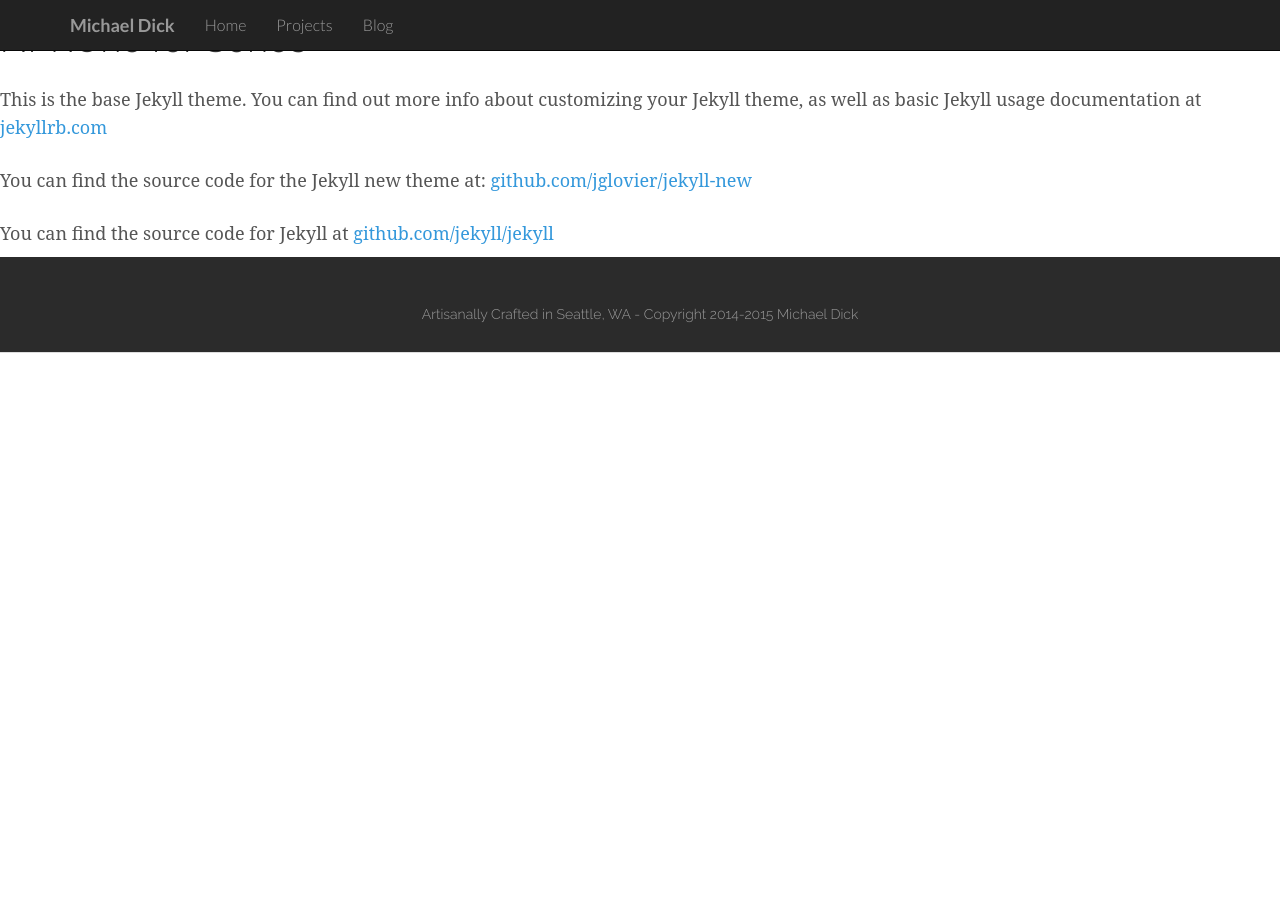
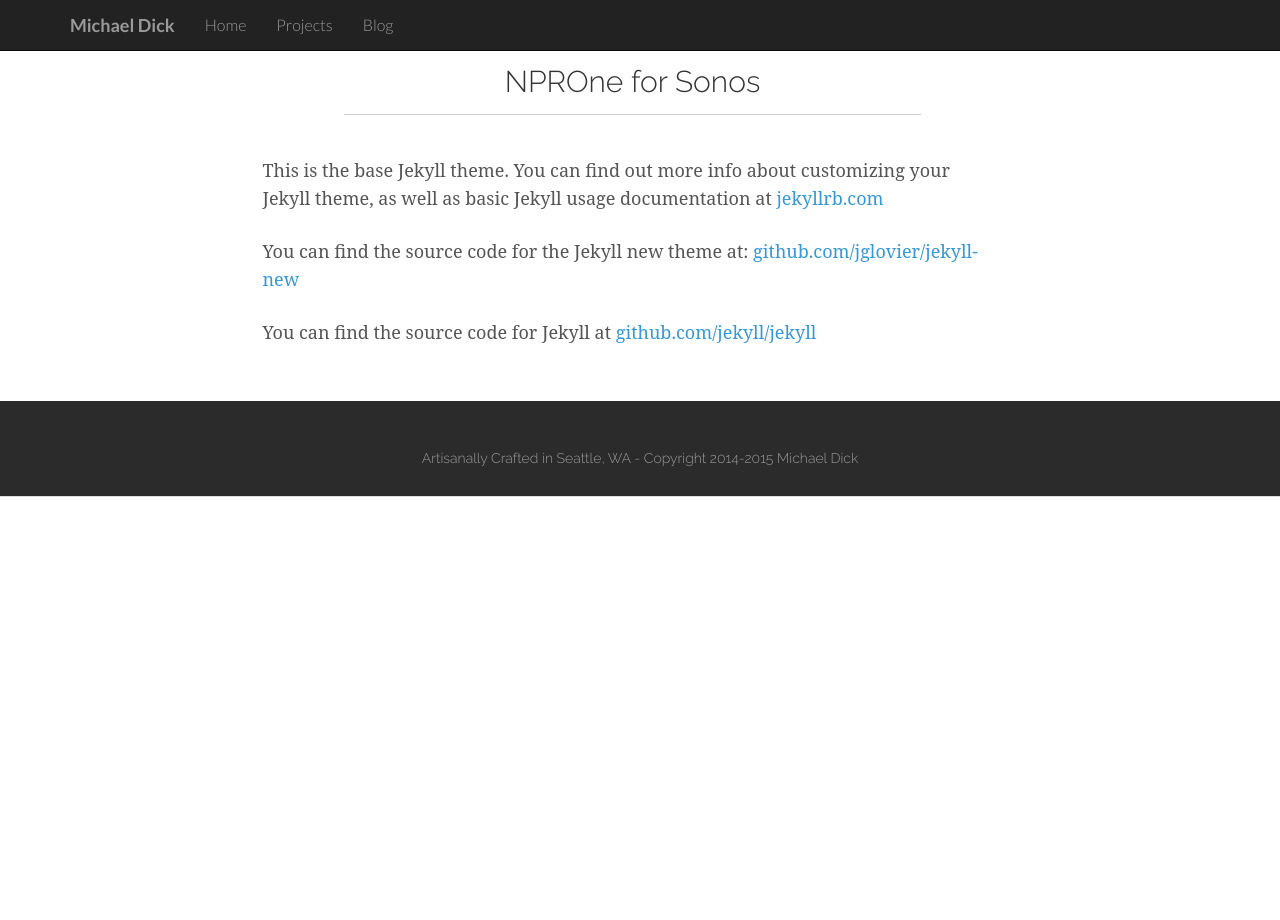
Before and after one commit to bertique/bertique.github.io, a Jekyll site: the page built from sonosnpr.md, in a window 1280 px wide. Built offline with Jekyll 4.4.1, drawn with Linux system fonts in a browser that asks for light colours.

Commit message:
Updating page layout and css

```diff
--- a/_layouts/page.html
+++ b/_layouts/page.html
@@ -2,14 +2,20 @@
 layout: default
 ispage: true
 ---
-<div class="post">
+<div class="container">
+			<br>
+			<br>
+			<div class="row">
+				<h2 class="centered">{{ page.title }}</h2>
+				<div class="centered">{{ page.date | date: "%b %-d, %Y" }}{% if page.author %} • {{ page.author }}{% endif %}{% if page.meta %} • {{ page.meta }}{% endif %}</div>
+				<hr>
 
-  <header class="post-header">
-    <h1>{{ page.title }}</h1>
-  </header>
+				<div class="col-lg-offset-2 col-lg-8 post-content">
+				{{ content }}
 
-  <article class="post-content">
-  {{ content }}
-  </article>
+				</div><!-- col-lg -->
 
+			</div><!-- row -->
+			<br>
+			<br>
 </div>
--- a/css/main.css
+++ b/css/main.css
@@ -238,6 +238,19 @@
 /* Images */
 .overflow-image {
     margin-top: -65px;
+}
+
+div.post-content > p > img  {
+    -webkit-filter: drop-shadow(10px 10px 10px rgba(0,0,0,0.5));
+    filter: url(#drop-shadow);
+    -ms-filter: "progid:DXImageTransform.Microsoft.Dropshadow(OffX=10, OffY=10, Color='#444')";
+    filter: "progid:DXImageTransform.Microsoft.Dropshadow(OffX=10, OffY=10, Color='#444')";
+	display: block;
+    margin: 0 auto;
+    max-height: 80%;
+    max-width: 100%;
+	margin-top: 30px;
+	margin-bottom: 30px;
 }
 
 /* Links */
```
